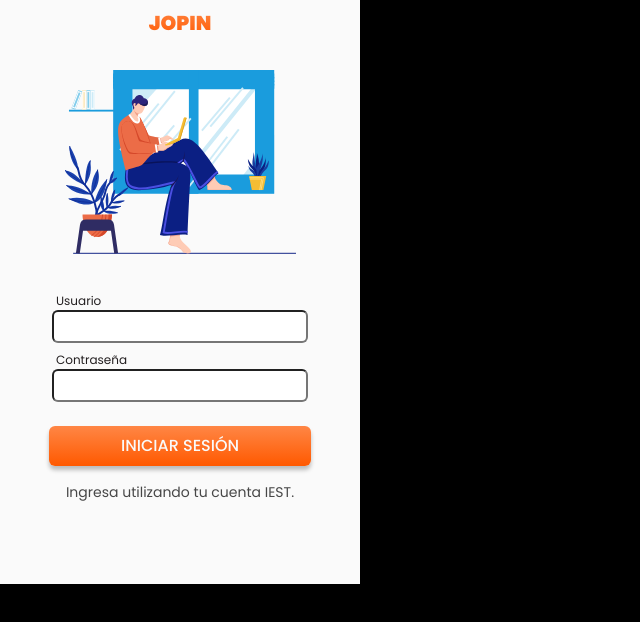
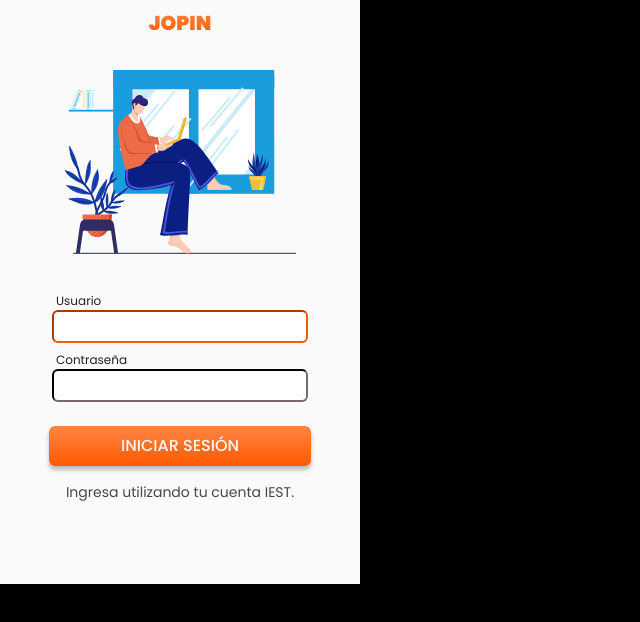
Before and after one commit to lastra-dev/jopin, a React (Create React App) app: page / in a window 1280 px wide. In both pictures the pointer is over the input 180 px from the left and 326 px from the top of the page. Shown: the top 622 px of the page, without its empty margins (0-640 px from the left). Built offline with nearby package versions, Linux system fonts and the light colour scheme.

Commit message:
Login Screen: Hovering on Input changes border-color

```diff
--- a/src/index.css
+++ b/src/index.css
@@ -187,6 +187,10 @@ button:focus {
   border-color: var(--clr-orange);
 }
 
+.border-dark {
+  border-color: var(--clr-dark);
+}
+
 .rounded-border {
   border-radius: var(--corner-radius);
 }
--- a/src/screens/LoginScreen/LoginScreen.css
+++ b/src/screens/LoginScreen/LoginScreen.css
@@ -10,6 +10,13 @@
 .input {
   padding: 4px;
   width: 256px;
+  border-color: hsl(var(--clr-dark));
+}
+
+.input:hover {
+  padding: 4px;
+  width: 256px;
+  border-color: hsl(var(--clr-orange));
 }
 
 .label {
```
Lines whose indentation alone changed are shown as unchanged.
